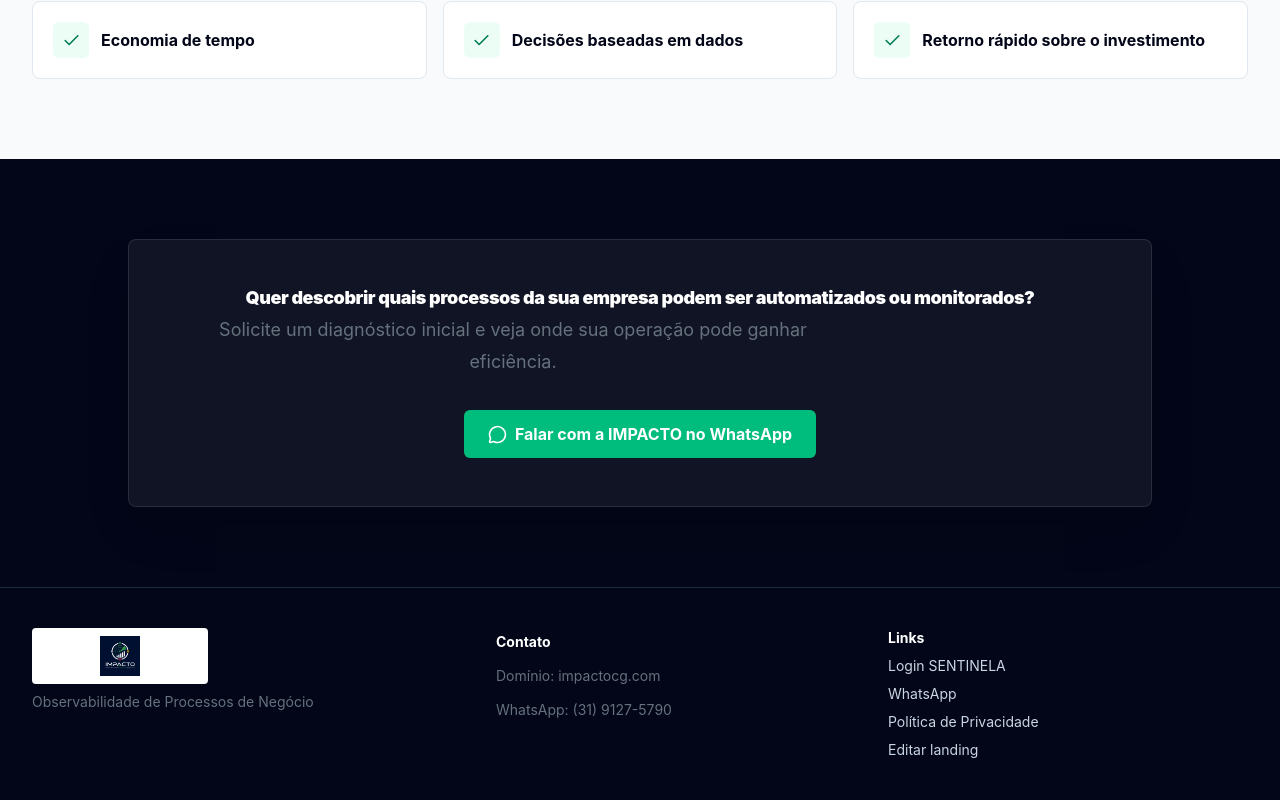
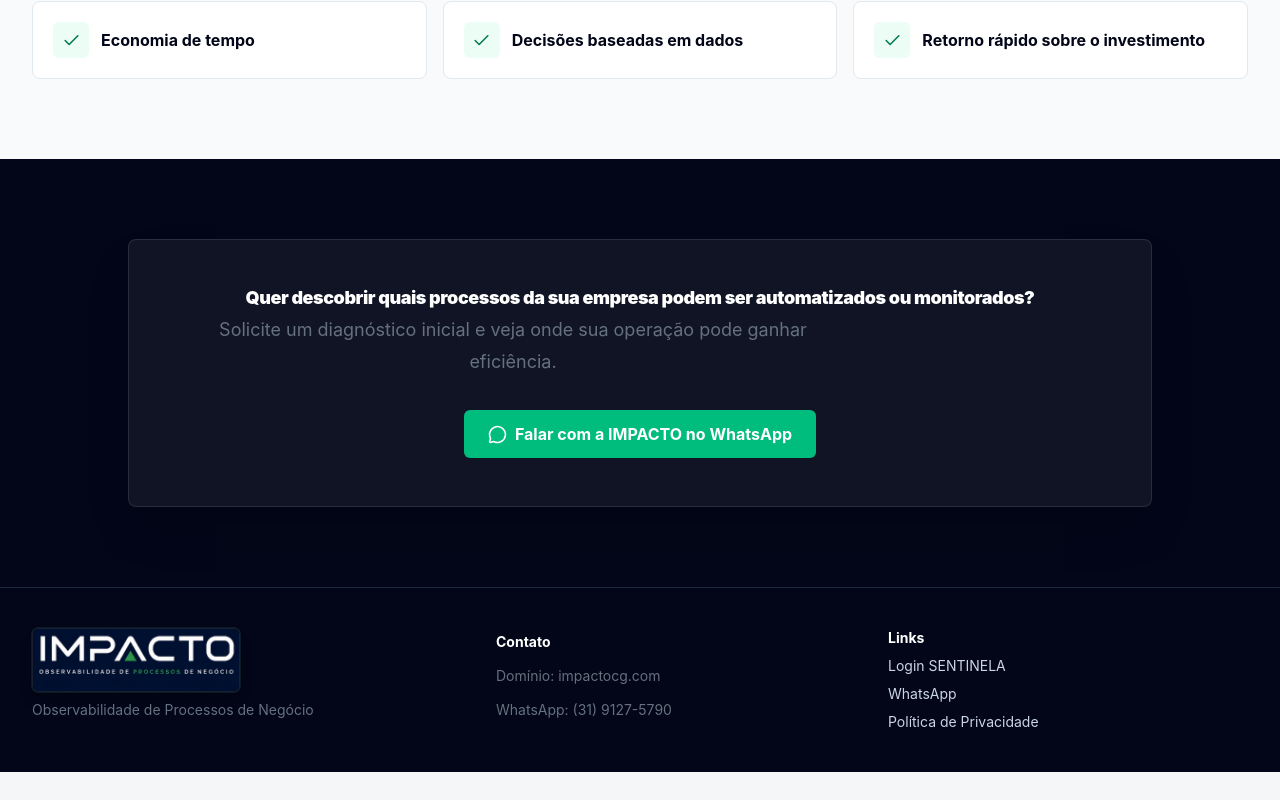
Before and after one commit to brunosilvabhz-droid/sentinela, a React (Vite) app in the folder frontend/: page / in a window 1280 px wide. Shown: the part 3307-4107 px from the top of the page. After the commit the page ends 4079 px from the top, so only its background shows below. Built offline with nearby package versions, Linux system fonts and the light colour scheme; no server answers.

Commit message:
Improve landing footer branding

```diff
--- a/frontend/src/components/landing/Footer.jsx
+++ b/frontend/src/components/landing/Footer.jsx
@@ -3,7 +3,9 @@ export default function Footer({ content }) {
     <footer className="border-t border-slate-800 bg-slate-950 py-10 text-slate-300">
       <div className="mx-auto grid max-w-7xl gap-8 px-4 sm:px-6 md:grid-cols-[1.2fr_1fr_1fr] lg:px-8">
         <div>
-          <img className="h-14 w-44 rounded bg-white object-contain p-2" src={content.logoUrl} alt={content.companyName} />
+          <span className="flex h-16 w-52 items-center justify-center overflow-hidden rounded-md border border-white/10 bg-slate-950/80 shadow-lg shadow-black/20 ring-1 ring-emerald-300/10">
+            <img className="h-full w-full object-cover object-center" src={content.headerLogoUrl || content.logoUrl} alt={content.companyName} />
+          </span>
           <p className="mt-4 text-sm leading-6">Observabilidade de Processos de Negócio</p>
         </div>
         <div className="text-sm leading-7">
@@ -16,7 +18,6 @@ export default function Footer({ content }) {
           <a className="transition hover:text-emerald-300" href={content.sentinelaLoginUrl}>Login SENTINELA</a>
           <a className="transition hover:text-emerald-300" href={content.whatsappUrl} rel="noreferrer" target="_blank">WhatsApp</a>
           <a className="transition hover:text-emerald-300" href="#privacidade">Política de Privacidade</a>
-          <a className="transition hover:text-emerald-300" href="/landing-admin">Editar landing</a>
         </div>
       </div>
     </footer>
```
